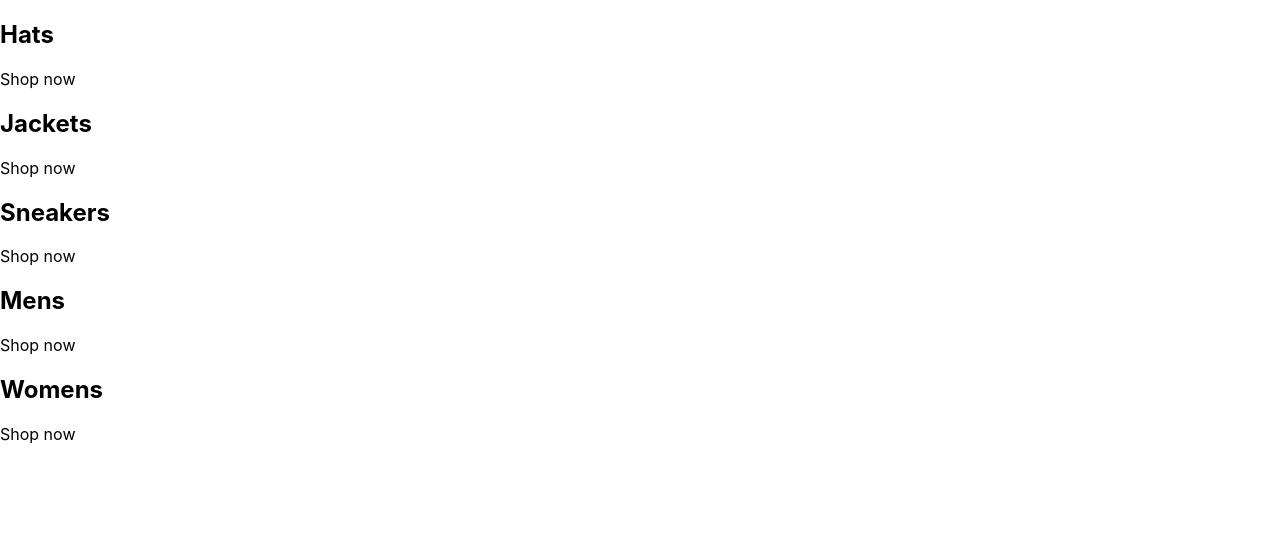
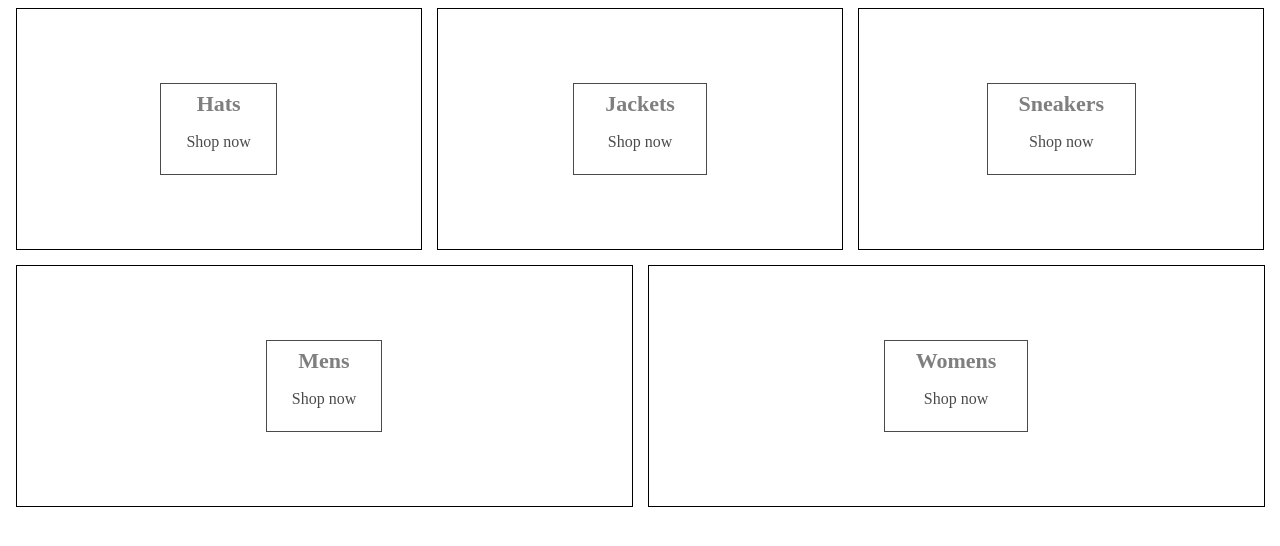
Before and after one commit to dwang134/crwn-clothing, a React (Create React App) app: page / in a window 1280 px wide. Shown: the top 546 px of the page. Built offline with nearby package versions, Linux system fonts and the light colour scheme.

Commit message:
sass setup

```diff
--- a/package.json
+++ b/package.json
@@ -13,6 +13,7 @@
     "react": "^18.2.0",
     "react-dom": "^18.2.0",
     "react-scripts": "5.0.1",
+    "sass": "^1.56.1",
     "typescript": "^4.9.3",
     "web-vitals": "^2.1.4"
   },
--- a/src/App.tsx
+++ b/src/App.tsx
@@ -29,11 +29,11 @@
   ];
 
   return (
-    <div className="categories-contianer">
+    <div className="categories-container">
       {categories.map((category, index)=> (
         <div key= {category.id} className="category-container">
           <div className="background-image"></div>
-          <div className="category-body">
+          <div className="category-body-container">
             <h2>{category.title}</h2>
             <p>Shop now</p>
           </div>
--- a/src/index.tsx
+++ b/src/index.tsx
@@ -1,6 +1,6 @@
 import React from 'react';
 import ReactDOM from 'react-dom/client';
-import './index.css';
+import './styles/main.scss'
 import App from './App';
 import reportWebVitals from './reportWebVitals';
 
--- /dev/null
+++ b/src/styles/component/_categories.scss
@@ -0,0 +1,77 @@
+@use '../utility/helper' as h;
+
+.categories-container {
+    width: 100%;
+    @include h.flexbox(row, space-between);
+    flex-wrap: wrap;
+
+    .category-container {
+        min-width: 30%;
+        height: 240px;
+        flex: 1 1 auto;
+        display: flex;
+        align-items: center;
+        justify-content: center;
+        border: 1px solid black;
+        margin: 0 7.5px 15px;
+        overflow: hidden;
+
+        &:hover {
+          cursor: pointer;
+
+          & .background-image {
+            transform: scale(1.1);
+            transition: transform 6s cubic-bezier(0.25, 0.45, 0.45, 0.95);
+          }
+
+          & .category-body-container {
+            opacity: 0.9;
+          }
+        }
+
+        &.large {
+          height: 380px;
+        }
+
+        &:first-child {
+          margin-right: 7.5px;
+        }
+
+        &:last-child {
+          margin-left: 7.5px;
+        }
+
+        .background-image {
+          width: 100%;
+          height: 100%;
+          background-size: cover;
+          background-position: center;
+        }
+
+        .category-body-container {
+          height: 90px;
+          padding: 0 25px;
+          display: flex;
+          flex-direction: column;
+          align-items: center;
+          justify-content: center;
+          border: 1px solid black;
+          background-color: white;
+          opacity: 0.7;
+          position: absolute;
+
+          h2 {
+            font-weight: bold;
+            margin: 0 6px 0;
+            font-size: 22px;
+            color: #4a4a4a;
+          }
+
+          p {
+            font-weight: lighter;
+            font-size: 16px;
+          }
+        }
+      }
+
+  }
--- /dev/null
+++ b/src/styles/main.scss
@@ -0,0 +1 @@
+@use 'component/categories';
--- /dev/null
+++ b/src/styles/utility/_helper.scss
@@ -0,0 +1,6 @@
+@mixin flexbox( $direction, $positionX, $positionY: null) {
+    display: flex;
+    flex-direction: $direction;
+    justify-content: $positionX;
+    align-items: $positionY
+}
```
Also changed, not shown: src/styles/variable/_bundle.scss (added), src/styles/variable/_color.scss (added), src/styles/variable/_typography.scss (added), 1 other file (tests, documents, lock files or other folders).
